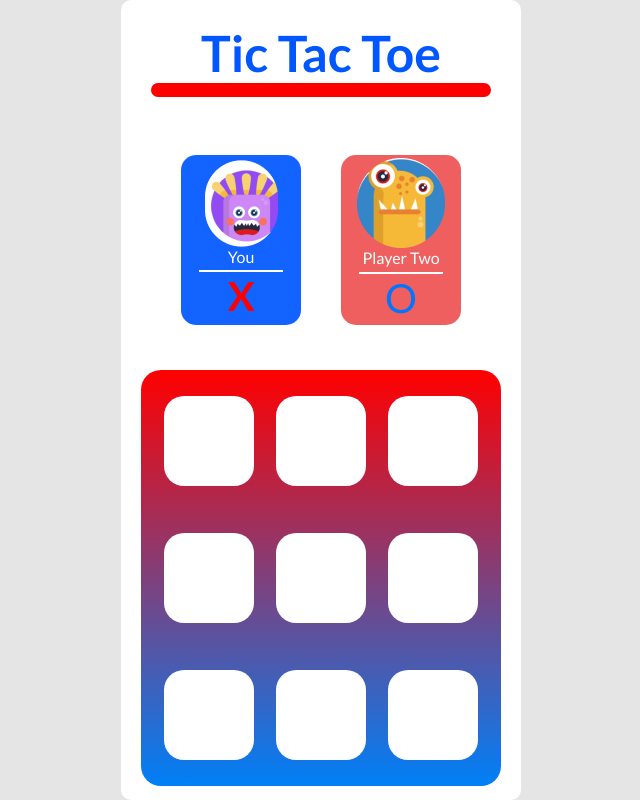
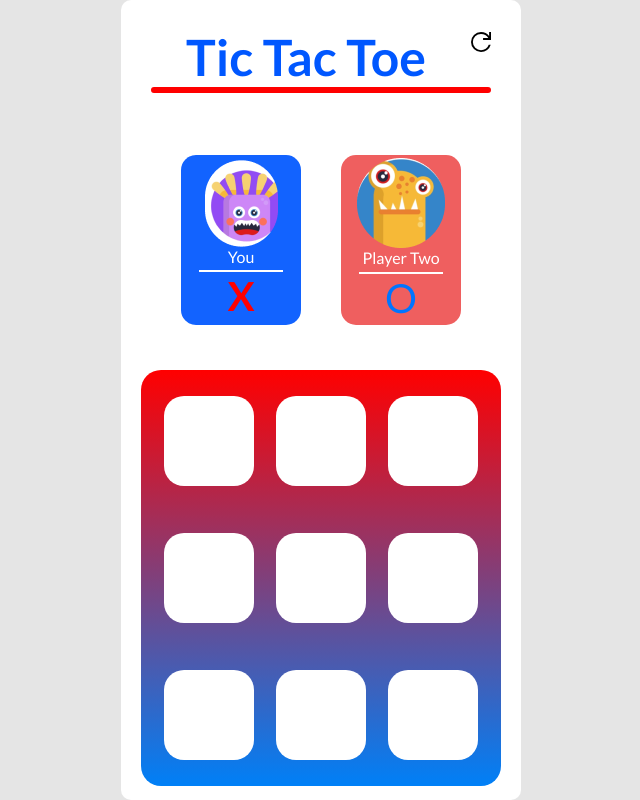
Before and after one commit to Xurshidbek3344/Xurshidbek4433, a plain HTML site: page index.html in a window 1280 px wide. Shown: the whole page, without its empty margins (319-959 px from the left). Drawn offline with Linux system fonts and the light colour scheme.

Commit message:
Refresh qismi ham tayyor

```diff
--- a/index.html
+++ b/index.html
@@ -104,7 +104,10 @@
         </div> -->
         <div class="grid item-theree" id="four__item">
           <div class="item__theree-title">
+            <div class="refresh__title">
             <h1>Tic Tac Toe</h1>
+            <img src="/img/refresh_FILL0_wght400_GRAD0_opsz48.svg" alt="" class="refresh">
+          </div>
             <div class="theree__border"></div>
           </div>
 
--- a/script.js
+++ b/script.js
@@ -35,6 +35,7 @@ const cal8 = document.querySelector(".cal-8");
 const cal9 = document.querySelector(".cal-9");
 const left = document.getElementById("left");
 const right = document.getElementById("right");
+const refresh = window.document.querySelector(".refresh");
 const calArea = [cal1, cal2, cal3, cal4, cal5, cal6, cal7, cal8, cal9];
 
 const xYutdi = () => {
@@ -144,3 +145,7 @@ calArea.forEach((elmt) => {
     }
   });
 });
+
+refresh.addEventListener("click", () => {
+  window.location.reload();
+});
--- a/style.css
+++ b/style.css
@@ -44,6 +44,7 @@ body {
 .one__title-inner h1 {
   font-weight: 900;
 }
+
 .tic,
 .tac__c,
 .e {
@@ -176,9 +177,19 @@ body {
   font-size: 2.5rem;
   color: #0057ff;
 }
+
+.refresh__title {
+  display: flex;
+}
+
+.refresh {
+  height: 3rem;
+  transform: translateX(4rem);
+}
+
 .theree__border {
   width: 85%;
-  border: 0.7rem solid #ff0000;
+  border: 0.3rem solid #ff0000;
   border-radius: 1rem;
 }
 .player__one {
@@ -277,9 +288,9 @@ body {
   display: none;
 }
 
-@media (max-width: 40rem){
+@media (max-width: 40rem) {
   .grid {
     width: 100%;
     height: 100%;
-    }
+  }
 }
```
Also changed, not shown: img/refresh_FILL0_wght400_GRAD0_opsz48.svg (added).
